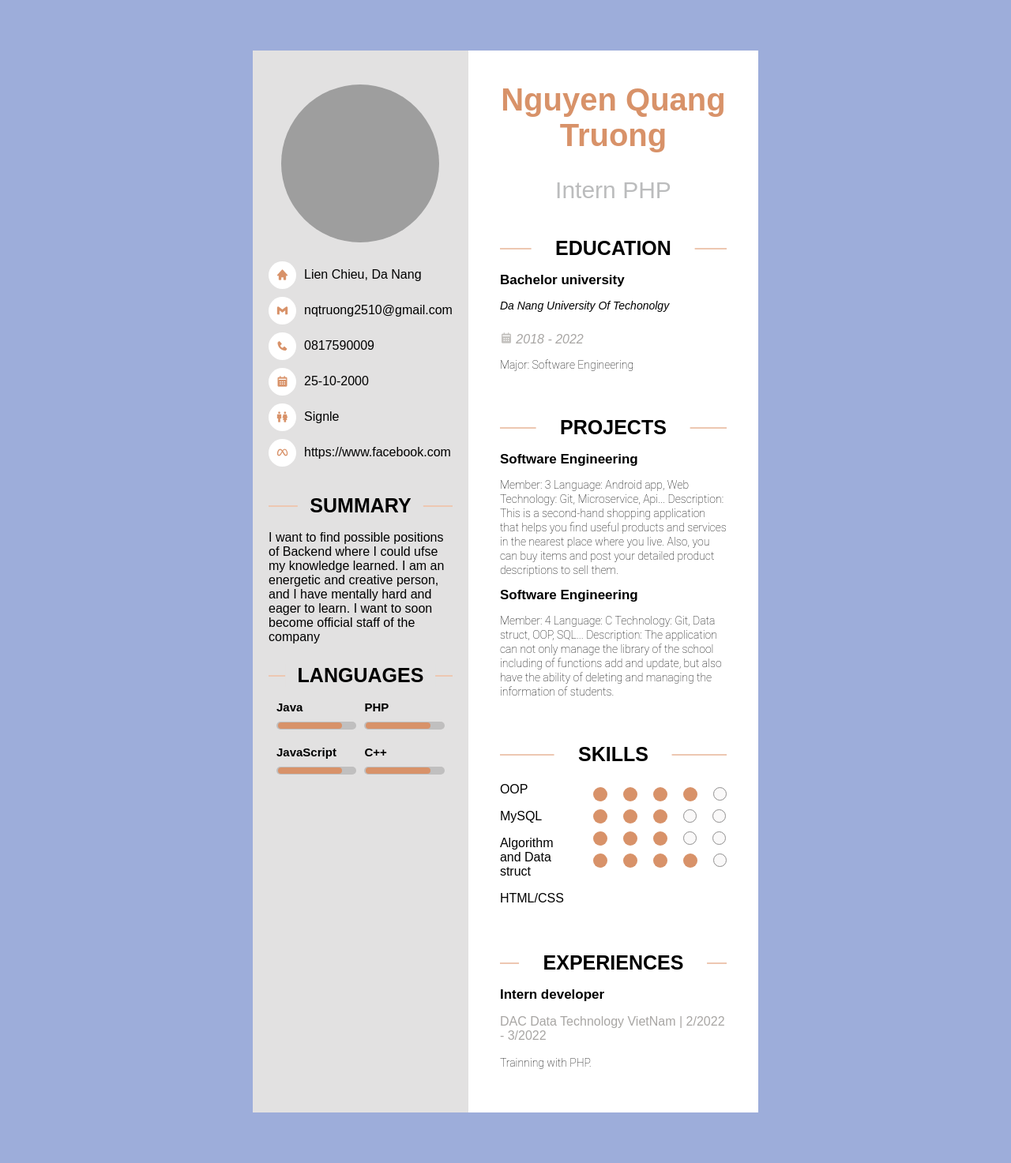
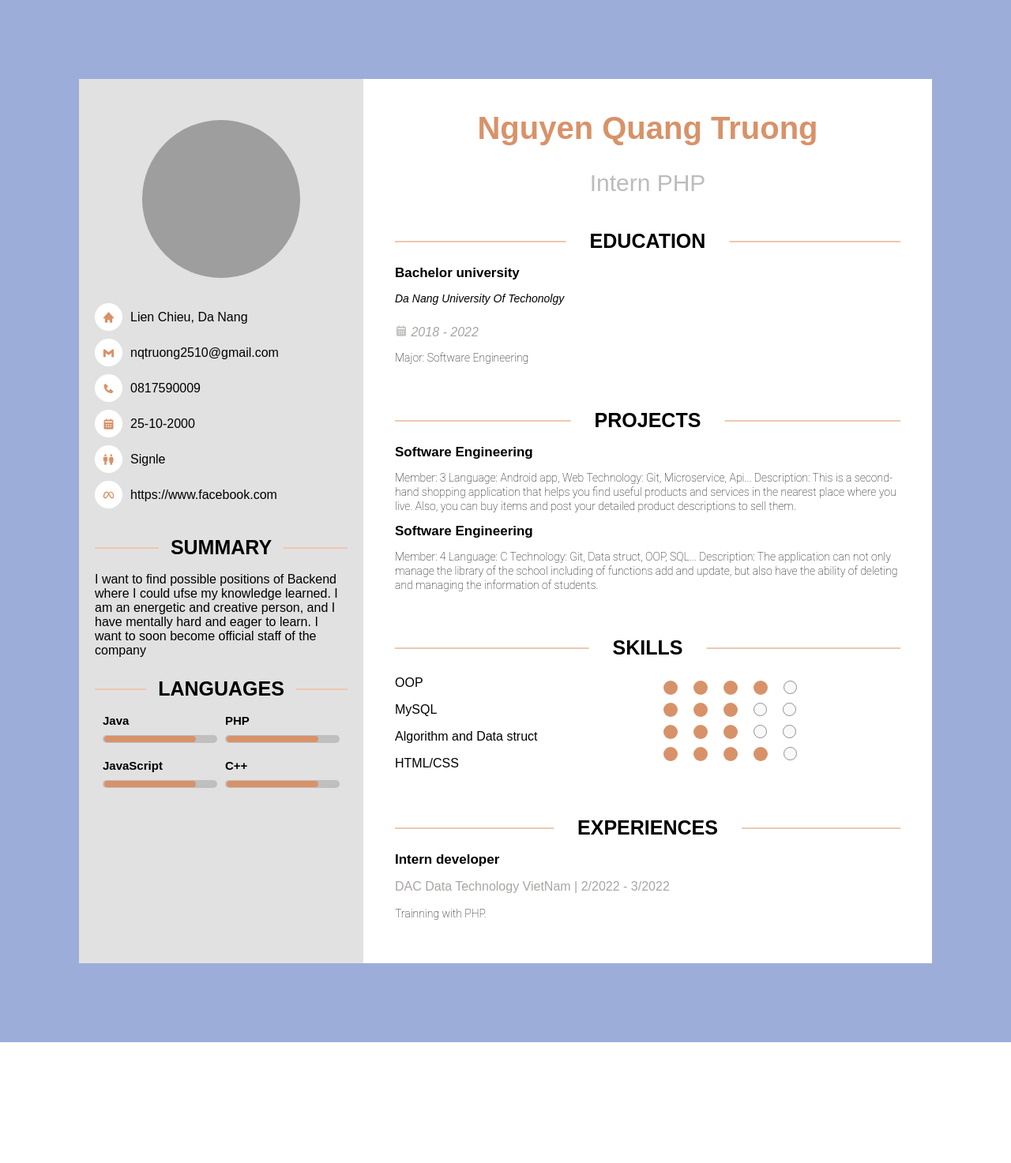
Before and after one commit to quangtruong2510/Resume_CV, a PHP site: page / in a window 1280 px wide. Shown: the whole page at 79% size. After the commit the page ends 1320 px from the top, so only its background shows below. Run offline with PHP 8.4, Linux system fonts and the light colour scheme; grey boxes are pictures that could not be loaded.

Commit message:
deploy_CV

```diff
--- a/Style.css
+++ b/Style.css
@@ -274,37 +274,23 @@ body{
         display: flex;
     }
 
-    @media only screen and (max-width: 1980px){
+
+    @media only screen and (max-width: 1680px){
         .resume {
-            margin: 5% 25%;
-        }
+            margin: 100px ;
+       }
+    }
+
+
         @media only screen and (max-width: 1080px){
             .resume {
-                 margin: 50px;
+                 margin: 50px ;
             }
             @media only screen and (max-width: 800px){
                 .resume {
                     margin: 2% 2%;
                 }
             }
-        }
-    }
 
 
-
-
-    /* @media (max-width: 1280px){
-        .resume {
-            /* margin-left: 10%;
-            margin-right: 10%; */
-            /* margin: 50px;
-        } */
-
-    /* @media (max-width: 1980px){
-        .resume {
-            /* margin-left: 10%;
-            margin-right: 10%; */
-            /* margin: 100px;
         }
-
-    } */
--- a/home.html
+++ b/home.html
@@ -119,10 +119,13 @@
 
         </div>
         <div class="resume_right">
+
             <div class="resume_information">
                 <div class="name_person bold"> Nguyen Quang Truong</div>
                 <div class="position_apply medium"> Intern PHP</div>
             </div>
+
+
 
             <div class=" resume_education">
                 <div class="title">
```
